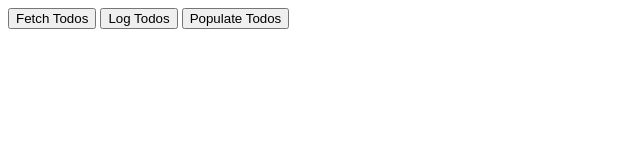
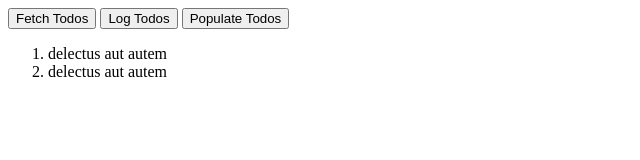
Before and after one commit to nathanguevara/Dummy-Data-Todo-List, a plain HTML site: page index.html in a window 1280 px wide. Both pictures are taken after a click on the button "Populate Todos". Shown: the whole page, without its empty margins (0-640 px from the left). Drawn offline with Linux system fonts and the light colour scheme.

Commit message:
updated function

```diff
--- a/index.html
+++ b/index.html
@@ -14,4 +14,5 @@
     <!-- LIs will go here -->
     </ol>
 </body>
+<script src="/todo.js"></script>
 </html>
--- a/todo.js
+++ b/todo.js
@@ -25,5 +25,15 @@
     }
 
     const populateTodos = () => {
+        console.log(arrayOfTodos)
+        let ol = document.getElementById('todo-list');
+        for (let index = 0; index < arrayOfTodos.length; index++) {
+            const obj = arrayOfTodos[index];
+            console.log(obj.title);
 
+            let li = document.createElement('li');
+            var title = document.createTextNode(obj.title);
+            li.appendChild(title);
+            ol.appendChild(li);
+        }
     }
```
